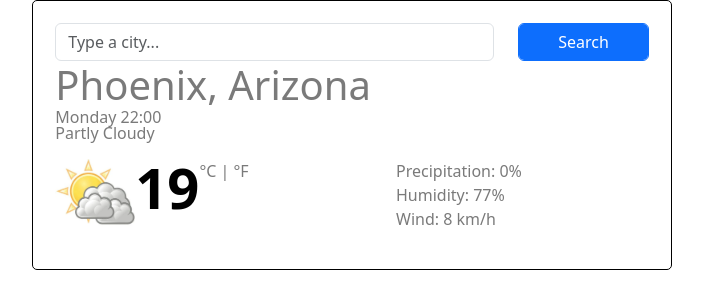
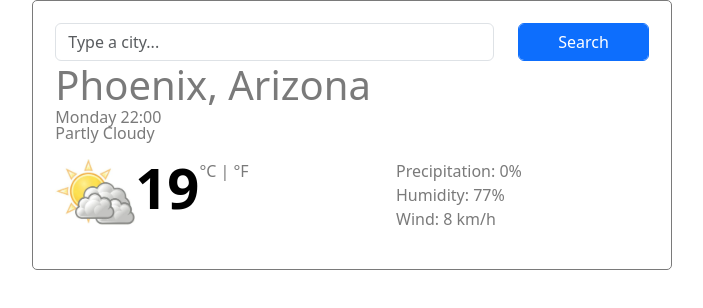
Before and after one commit to camilagx/WeatherApp, a plain HTML site: page index.html in a window 1280 px wide. Shown: the whole page, without its empty margins (50-753 px from the left). Drawn offline with nearby package versions, Linux system fonts and the light colour scheme.

Commit message:
changed main's border color to grey

```diff
--- a/styles/style.css
+++ b/styles/style.css
@@ -2,7 +2,7 @@ html *{
   color: rgb(122, 122, 122);
 }
 main{
-  border: 1px solid black;
+  border: 1px solid rgb(122, 122, 122);
   border-radius: 5px;
   max-width: 50vw;
   padding: 2%;
```
